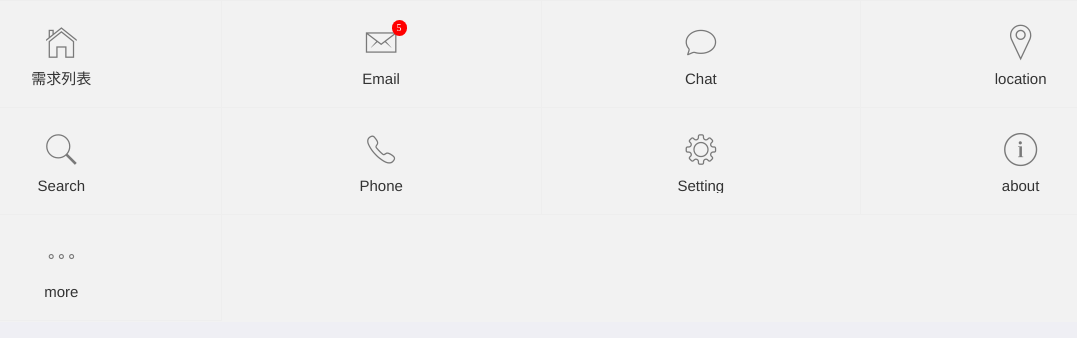
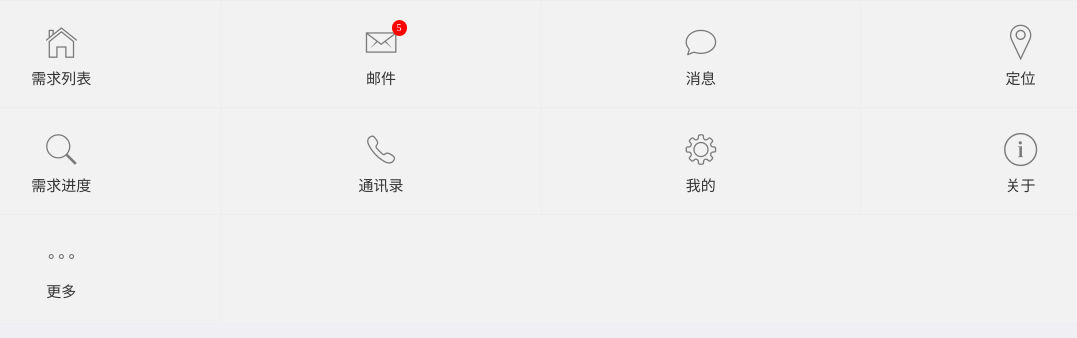
Before and after one commit to 1961117443/vue-internal-system, a Vue app: page /demandinfo/1#/workbench in a window 1280 px wide. Shown: the top 338 px of the page, without its empty margins (99-1176 px from the left). Built offline with nearby package versions, Linux system fonts and the light colour scheme; what mint-ui would draw is missing.

Commit message:
完善需求

```diff
--- a/src/components/DemandList.vue
+++ b/src/components/DemandList.vue
@@ -25,7 +25,7 @@ export default {
           InputDate: "2019-01-01 12:12:12",
           CustomerName: "测试客户",
           Descrip:
-            "包含页眉页脚的卡片，页眉常用来显示面板标题，页脚用来显示额外信息或支持的操作（比如点赞、评论等）"
+            "包含页眉页脚的卡片，页眉常用来显示面板标题，包含页眉页脚的卡片，页眉常用来显示面板标题，包含页眉页脚的卡片，页眉常用来显示面板标题，页脚用来显示额外信息或支持的操作（比如点赞、评论等）"
         },
         {
           BillCode: "b123456789",
--- a/src/components/Workbench.vue
+++ b/src/components/Workbench.vue
@@ -12,49 +12,49 @@
           <span class="mui-icon mui-icon-email">
             <span class="mui-badge">5</span>
           </span>
-          <div class="mui-media-body">Email</div>
+          <div class="mui-media-body">邮件</div>
         </a>
       </li>
       <li class="mui-table-view-cell mui-media mui-col-xs-4 mui-col-sm-3">
         <a href="#">
           <span class="mui-icon mui-icon-chatbubble"></span>
-          <div class="mui-media-body">Chat</div>
+          <div class="mui-media-body">消息</div>
         </a>
       </li>
       <li class="mui-table-view-cell mui-media mui-col-xs-4 mui-col-sm-3">
         <a href="#">
           <span class="mui-icon mui-icon-location"></span>
-          <div class="mui-media-body">location</div>
+          <div class="mui-media-body">定位</div>
         </a>
       </li>
       <li class="mui-table-view-cell mui-media mui-col-xs-4 mui-col-sm-3">
         <a href="#">
           <span class="mui-icon mui-icon-search"></span>
-          <div class="mui-media-body">Search</div>
+          <div class="mui-media-body">需求进度</div>
         </a>
       </li>
       <li class="mui-table-view-cell mui-media mui-col-xs-4 mui-col-sm-3">
         <a href="#">
           <span class="mui-icon mui-icon-phone"></span>
-          <div class="mui-media-body">Phone</div>
+          <div class="mui-media-body">通讯录</div>
         </a>
       </li>
       <li class="mui-table-view-cell mui-media mui-col-xs-4 mui-col-sm-3">
         <a href="#">
           <span class="mui-icon mui-icon-gear"></span>
-          <div class="mui-media-body">Setting</div>
+          <div class="mui-media-body">我的</div>
         </a>
       </li>
       <li class="mui-table-view-cell mui-media mui-col-xs-4 mui-col-sm-3">
         <a href="#">
           <span class="mui-icon mui-icon-info"></span>
-          <div class="mui-media-body">about</div>
+          <div class="mui-media-body">关于</div>
         </a>
       </li>
       <li class="mui-table-view-cell mui-media mui-col-xs-4 mui-col-sm-3">
         <a href="#">
           <span class="mui-icon mui-icon-more"></span>
-          <div class="mui-media-body">more</div>
+          <div class="mui-media-body">更多</div>
         </a>
       </li>
     </ul>
--- a/src/components/subcomponents/DemandCard.vue
+++ b/src/components/subcomponents/DemandCard.vue
@@ -18,11 +18,16 @@
         </table>
       </div>
       <div class="mui-card-content">
-        <div class="mui-card-content-inner" slot="right">{{demand.Descrip}}</div>
+        <div class="mui-card-content-inner" slot="right">
+         {{demand.Descrip}}
+         </div>
       </div>
       <!-- 工具栏 -->
       <div class="mui-card-footer">
         <mt-button type="primary" size="small" @click="infoHandler(demand.BillCode)">详情</mt-button>
+        <mt-button type="primary" v-show="false" size="small" @click="auditHandler(demand.BillCode)">审核</mt-button>
+        <mt-button type="primary" size="small" @click="rejectHandler(demand.BillCode)">拒绝</mt-button>
+        <mt-button type="primary" size="small" @click="unauditHandler(demand.BillCode)">反审</mt-button>
       </div>
     </div>
   </div>
@@ -49,6 +54,15 @@ export default {
   methods:{
     infoHandler(id){
       this.$router.push('/demandinfo/'+id)
+    },
+    auditHandler(id){
+
+    },
+    unauditHandler(id){
+
+    },
+    rejectHandler(id){
+
     }
   }
 };
@@ -82,13 +96,14 @@ export default {
     .mui-card-content {
       .mui-card-content-inner {
         padding: 5px 5px;
-        height: 75px;
+        font-size: 12px;
       }
     }
     .mui-card-footer {
       min-height: 38px;
       font-size: 12px;
       padding: 5px 5px;
+      display: -webkit-box;
     }
   }
 }
```
Also changed, not shown: src/components/subcomponents/swButton.vue (added, +24 -0 lines).
